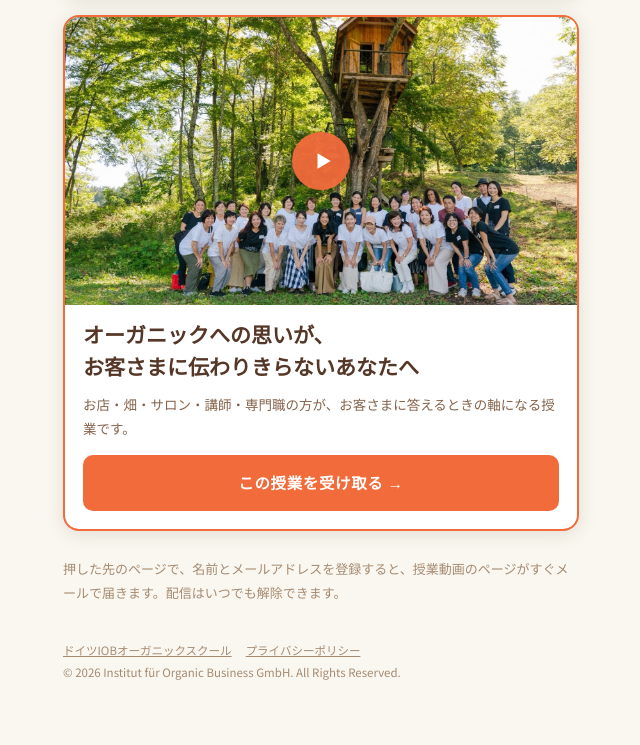
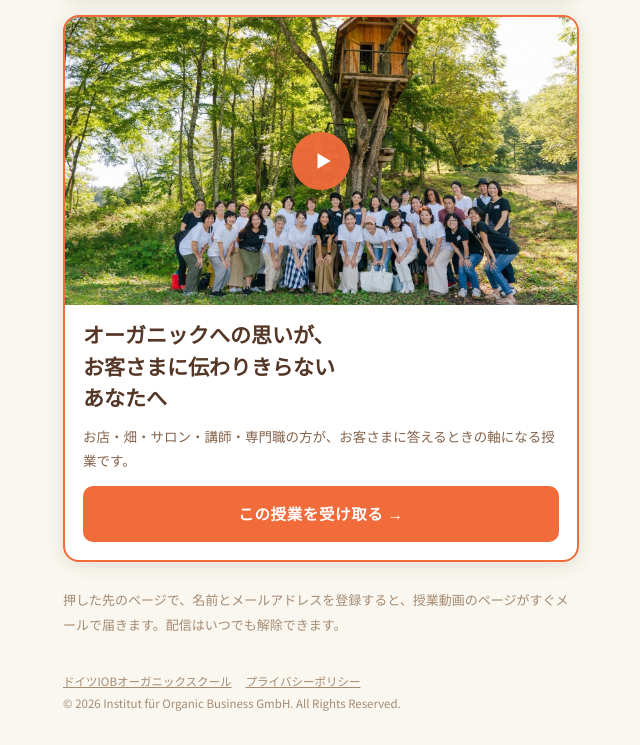
Before and after one commit to IOBSchool/organiclove, a plain HTML site: page organic/index.html in a window 1280 px wide. Shown: the part 1252-1997 px from the top of the page, without its empty margins (319-959 px from the left). Before the commit the page ends 1966 px from the top, so only its background shows below. Drawn offline with Linux system fonts and the light colour scheme; a web font is replaced by a local one.

Commit message:
ハブ: カード2の見出しの改行を整える

```diff
--- a/organic/index.html
+++ b/organic/index.html
@@ -67,7 +67,7 @@ footer a{color:var(--ink-faint);margin-right:14px}
       <a class="choice" id="go-pro" href="../">
         <span class="pic"><img src="../images/tour_nagano.jpg" alt="" loading="lazy" style="object-position:50% 70%"><span class="play"><svg viewBox="0 0 20 20" fill="#fff" aria-hidden="true"><path d="M5 3l12 7-12 7z"/></svg></span></span>
         <span class="body">
-          <span class="choice-t">オーガニックへの思いが、<br>お客さまに伝わりきらないあなたへ</span>
+          <span class="choice-t">オーガニックへの思いが、<br>お客さまに伝わりきらない<br>あなたへ</span>
           <span class="choice-d">お店・畑・サロン・講師・専門職の方が、お客さまに答えるときの軸になる授業です。</span>
           <span class="choice-b">この授業を受け取る →</span>
         </span>
```
